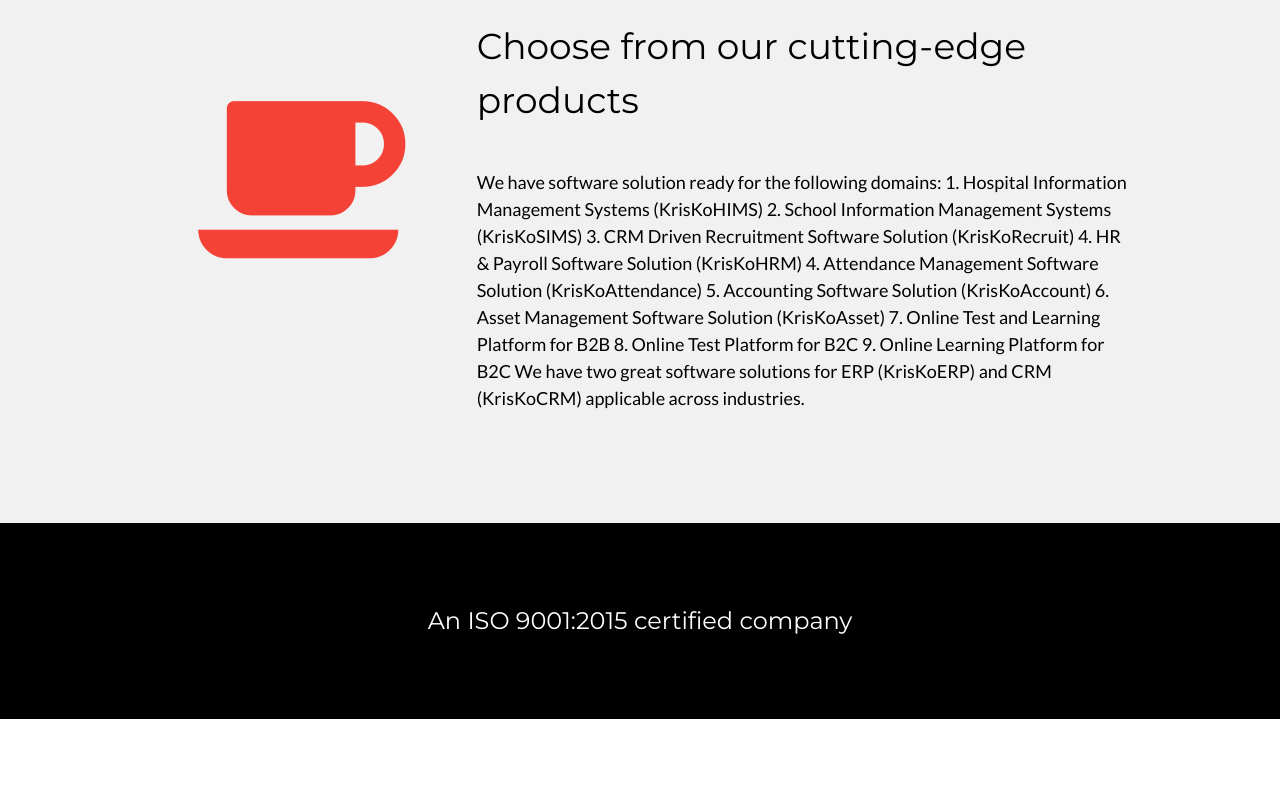
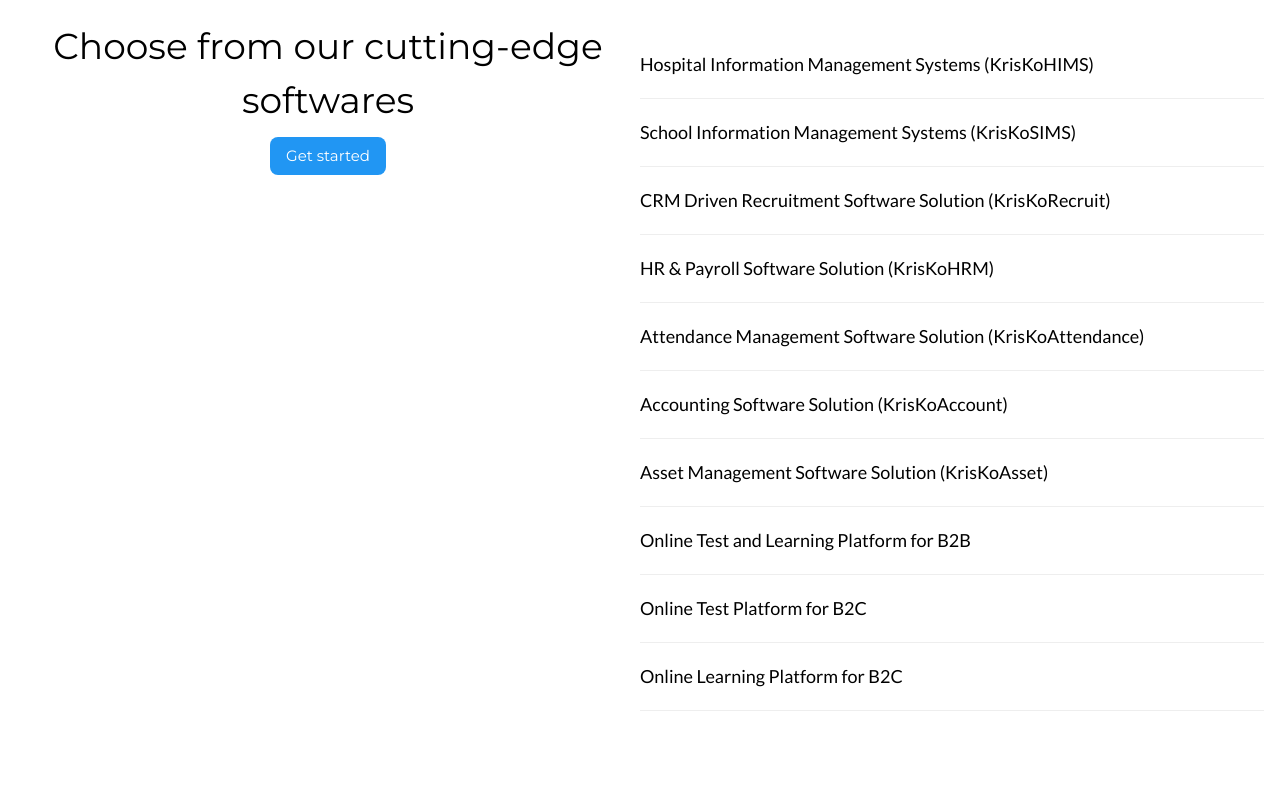
Before and after one commit to sayantan-cse/KriskoSoftware, a plain HTML site: page index.html in a window 1280 px wide. Shown: the part 1000-1795 px from the top of the page. Drawn offline with nearby package versions, Linux system fonts and the light colour scheme.

Commit message:
Update index.html

```diff
--- a/index.html
+++ b/index.html
@@ -68,27 +68,37 @@ database technologies and internet technologies.</h5>
 </div>
 
 <!-- Second Grid -->
-<div class="w3-row-padding w3-light-grey w3-padding-64 w3-container">
-  <div class="w3-content">
-    <div class="w3-third w3-center">
-      <i class="fa fa-coffee w3-padding-64 w3-text-red w3-margin-right"></i>
+<div class="w3-row-padding w3-white w3-padding-64 w3-container">
+  <div class="w3-row">
+    <div class="w3-half w3-center">
+       <h1>Choose from our cutting-edge softwares</h1>
+       <button class="w3-btn w3-blue w3-round-large">Get started</button>
     </div>
 
-    <div class="w3-twothird">
-      <h1>Choose from our cutting-edge products</h1>
-      <h5 class="w3-padding-32">We have software solution ready for the following domains:
-1. Hospital Information Management Systems (KrisKoHIMS)
-2. School Information Management Systems (KrisKoSIMS)
-3. CRM Driven Recruitment Software Solution (KrisKoRecruit)
-4. HR & Payroll Software Solution (KrisKoHRM)
-4. Attendance Management Software Solution (KrisKoAttendance)
-5. Accounting Software Solution (KrisKoAccount)
-6. Asset Management Software Solution (KrisKoAsset)
-7. Online Test and Learning Platform for B2B
-8. Online Test Platform for B2C
-9. Online Learning Platform for B2C
-We have two great software solutions for ERP (KrisKoERP) and CRM (KrisKoCRM)
-applicable across industries.</h5>
+    <div class="w3-half">
+
+      <h5 class="w3-padding-32">
+ Hospital Information Management Systems (KrisKoHIMS)
+<hr class="solid ">
+ School Information Management Systems (KrisKoSIMS)
+<hr class="solid ">
+ CRM Driven Recruitment Software Solution (KrisKoRecruit)
+<hr class="solid ">
+ HR & Payroll Software Solution (KrisKoHRM)
+<hr class="solid ">
+ Attendance Management Software Solution (KrisKoAttendance)
+<hr class="solid ">
+ Accounting Software Solution (KrisKoAccount)
+<hr class="solid ">
+ Asset Management Software Solution (KrisKoAsset)
+<hr class="solid ">
+ Online Test and Learning Platform for B2B
+<hr class="solid ">
+ Online Test Platform for B2C
+<hr class="solid ">
+ Online Learning Platform for B2C
+<hr class="solid ">
+</h5>
 
       <p class="w3-text-grey"></p>
     </div>
```
